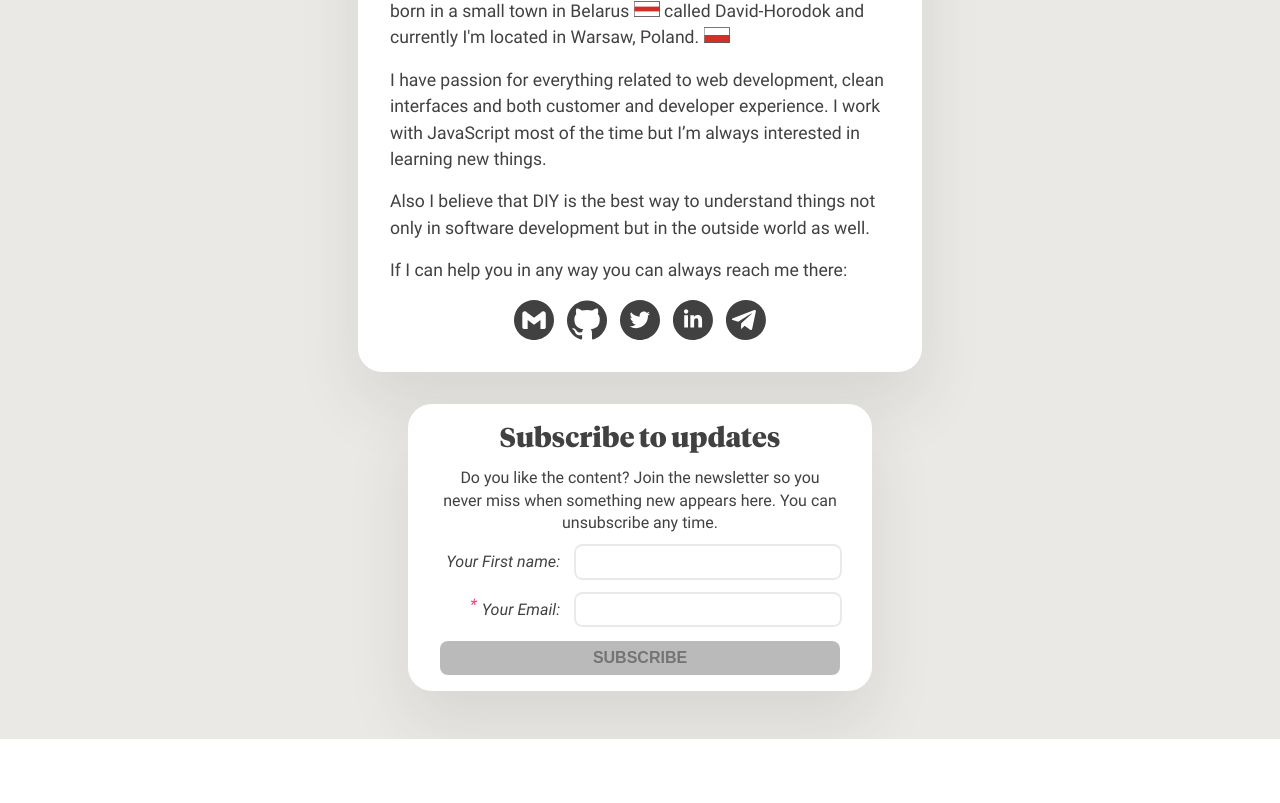
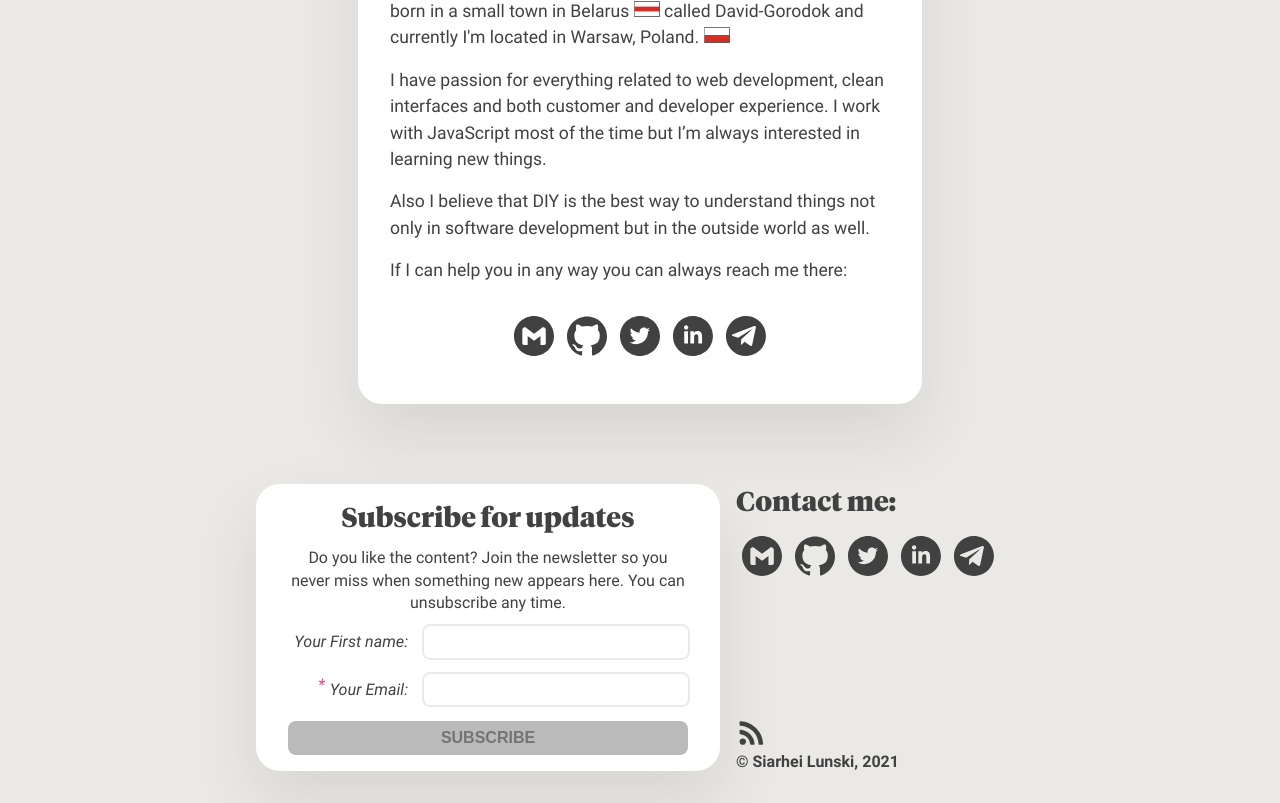
Before and after one commit to loonskai/loonskai.com, a Next.js app: page /about in a window 1280 px wide. Shown: the part 449-1252 px from the top of the page. Before the commit the page ends 1188 px from the top, so only its background shows below. Built offline with nearby package versions, Linux system fonts and the light colour scheme.

Commit message:
Add footer

```diff
--- /dev/null
+++ b/components/contact-links.tsx
@@ -0,0 +1,41 @@
+import { css, useTheme } from '@emotion/react';
+import { SocialLink } from '../components/styled/social-link';
+import GmailIcon from '../public/assets/icons/social/gmail.svg';
+import GithubIcon from '../public/assets/icons/social/github.svg';
+import TelegramIcon from '../public/assets/icons/social/telegram.svg';
+import TwitterIcon from '../public/assets/icons/social/twitter.svg';
+import LinkedinIcon from '../public/assets/icons/social/linkedin.svg';
+
+export const ContactLinks = (): JSX.Element => {
+  const theme = useTheme();
+  const iconCss = css`
+    width: 100%;
+    height: 100%;
+    fill: ${theme.text.primary};
+  `;
+
+  return (
+    <div
+      css={css`
+        display: flex;
+        margin: 1rem 0;
+      `}
+    >
+      <SocialLink tabIndex={0} href="mailto:loonskai@gmail.com" target='_blank' rel='noopener noreferrer'>
+        <GmailIcon css={iconCss} />
+      </SocialLink>
+      <SocialLink tabIndex={0} href="https://github.com/loonskai" target='_blank' rel='noopener noreferrer'>
+        <GithubIcon css={iconCss} />
+      </SocialLink>
+      <SocialLink tabIndex={0} href="https://twitter.com/loonskai" target='_blank' rel='noopener noreferrer'>
+        <TwitterIcon css={iconCss} />
+      </SocialLink>
+      <SocialLink tabIndex={0} href="https://www.linkedin.com/in/siarhei-lunski" target='_blank' rel='noopener noreferrer'>
+        <LinkedinIcon css={iconCss} />
+      </SocialLink>
+      <SocialLink tabIndex={0} href="https://t.me/loonskai" target='_blank' rel='noopener noreferrer'>
+        <TelegramIcon css={iconCss} />
+      </SocialLink>
+    </div>
+  );
+};
--- /dev/null
+++ b/components/footer.tsx
@@ -0,0 +1,80 @@
+import Link from 'next/link';
+import { css, useTheme } from '@emotion/react';
+import { SubscribeForm } from '../components/subscribe-form';
+import { ContactLinks } from '../components/contact-links';
+import { serif } from '../shared/fonts';
+import { svgIconHover } from '../shared/styles';
+import RssIcon from '../public/assets/icons/rss.svg';
+
+export const Footer = (): JSX.Element => {
+  const theme = useTheme();
+
+  return (
+    <footer
+      css={css`
+        margin-top: 2rem;
+        padding: 2rem 0;
+      `}
+    >
+      <section
+        css={css`
+          max-width: 800px;
+          width: 100%;
+          margin: 0 auto;
+          display: flex;
+          justify-content: space-between;
+        `}
+      >
+        <SubscribeForm />
+        <section
+          css={css`
+            flex: 1;
+            display: flex;
+            flex-direction: column;
+            justify-content: space-between;
+          `}
+        >
+          <div>
+            <h3
+              css={css`
+                ${serif}
+                font-size: 1.7rem;
+                line-height: 2.25rem;
+            `}
+            >Contact me:</h3>
+            <ContactLinks />
+          </div>
+          <div>
+            <Link href='/rss/feed.xml' passHref>
+              <a
+                target='_blank'
+                rel='noopener noreferrer'
+                css={css`
+                cursor: pointer;
+                text-decoration: none;
+                color: ${theme.text.primary};
+                ${svgIconHover}
+              `}
+              >
+                <RssIcon
+                  css={css`
+                    fill: ${theme.text.primary};
+                    width: 30px;
+                    height: 30px;
+                  `}
+                />
+              </a>
+            </Link>
+            <div
+              css={css`
+                align-self: flex-end;
+                font-weight: 600;
+              `}
+            >© Siarhei Lunski, 2021
+            </div>
+          </div>
+        </section>
+      </section>
+    </footer>
+  );
+};
--- a/components/layout.tsx
+++ b/components/layout.tsx
@@ -3,12 +3,16 @@ import styled from '@emotion/styled';
 import { css } from '@emotion/react';
 import { Meta } from './meta';
 import { Header } from './header';
+import { Footer } from './footer';
 import { ThemeToggler } from './ui/theme-toggler';
 import { sans } from '../shared/fonts';
 import { THEME } from '../shared/themes';
 
 const Wrapper = styled.div(({ theme }) => css`
   min-height: 100vh;
+  display: flex;
+  flex-direction: column;
+  justify-content: space-between;
   color: ${theme.text.primary};
   background: ${theme.background.primary};
   transition: all ease 0.3s;
@@ -29,6 +33,7 @@ export const Layout = ({ children, activeTheme, toggleTheme }: Props): JSX.Eleme
           <ThemeToggler activeTheme={activeTheme} toggleTheme={toggleTheme} />
         </Header>
         <main>{children}</main>
+        <Footer />
       </Wrapper>
     </>
   );
--- a/components/subscribe-form.tsx
+++ b/components/subscribe-form.tsx
@@ -8,7 +8,7 @@ import { PrimaryButton } from './ui/primary-button';
 
 const StyledSubscribeFormContainer = styled.div(({ theme }) => css`
   max-width: 400px;
-  margin: 2rem auto;
+  margin: 0 1rem;
   display: flex;
   flex-direction: column;
   background: ${theme.background.secondary};
@@ -112,7 +112,7 @@ export const SubscribeForm = (): JSX.Element => {
           line-height: 2.25rem;
           text-align: center;
         `}
-      >Subscribe to updates</h3>
+      >Subscribe for updates</h3>
       {success ? (
         <div
           css={css`
--- a/pages/about.tsx
+++ b/pages/about.tsx
@@ -2,22 +2,11 @@ import Head from 'next/head';
 import { css, useTheme } from '@emotion/react';
 import { Container } from '../components/container';
 import { Heading } from '../components/ui/heading';
-import { SubscribeForm } from '../components/subscribe-form';
 import { serif } from '../shared/fonts';
-import { SocialLink } from '../components/styled/social-link';
-import GmailIcon from '../public/assets/icons/social/gmail.svg';
-import GithubIcon from '../public/assets/icons/social/github.svg';
-import TelegramIcon from '../public/assets/icons/social/telegram.svg';
-import TwitterIcon from '../public/assets/icons/social/twitter.svg';
-import LinkedinIcon from '../public/assets/icons/social/linkedin.svg';
+import { ContactLinks } from '../components/contact-links';
 
 const AboutPage = (): JSX.Element => {
   const theme = useTheme();
-  const iconCss = css`
-    width: 100%;
-    height: 100%;
-    fill: ${theme.text.primary};
-  `;
 
   return (
     <>
@@ -64,33 +53,12 @@ const AboutPage = (): JSX.Element => {
             src="./assets/about/me.png"
             alt="This is me"
           />
-          <p>My name is <strong>Siarhei Lunski</strong> and I’m a software developer. I was born in a small town in Belarus <span className="flag my-flag"/> called David-Horodok and currently I'm located in Warsaw, Poland. <span className="flag current-flag"/></p>
+          <p>My name is <strong>Siarhei Lunski</strong> and I’m a software developer. I was born in a small town in Belarus <span className="flag my-flag"/> called David-Gorodok and currently I'm located in Warsaw, Poland. <span className="flag current-flag"/></p>
           <p>I have passion for everything related to web development, clean interfaces and both customer and developer experience. I work with JavaScript most of the time but I’m always interested in learning new things.</p>
           <p>Also I believe that DIY is the best way to understand things not only in software development but in the outside world as well.</p>
           <p>If I can help you in any way you can always reach me there:</p>
-          <div
-            css={css`
-              display: flex;
-            `}
-          >
-            <SocialLink tabIndex={0} href="mailto:loonskai@gmail.com" target='_blank' rel='noopener noreferrer'>
-              <GmailIcon css={iconCss} />
-            </SocialLink>
-            <SocialLink tabIndex={0} href="https://github.com/loonskai" target='_blank' rel='noopener noreferrer'>
-              <GithubIcon css={iconCss} />
-            </SocialLink>
-            <SocialLink tabIndex={0} href="https://twitter.com/loonskai" target='_blank' rel='noopener noreferrer'>
-              <TwitterIcon css={iconCss} />
-            </SocialLink>
-            <SocialLink tabIndex={0} href="https://www.linkedin.com/in/siarhei-lunski" target='_blank' rel='noopener noreferrer'>
-              <LinkedinIcon css={iconCss} />
-            </SocialLink>
-            <SocialLink tabIndex={0} href="https://t.me/loonskai" target='_blank' rel='noopener noreferrer'>
-              <TelegramIcon css={iconCss} />
-            </SocialLink>
-          </div>
+          <ContactLinks />
         </section>
-        <SubscribeForm />
       </Container>
     </>
   );
--- a/pages/blog/[slug].tsx
+++ b/pages/blog/[slug].tsx
@@ -3,7 +3,6 @@ import { GetStaticProps, GetStaticPaths } from 'next';
 import markdownToHtml from '../../lib/markdownToHtml';
 import { getAllBlogPosts, getPostBySlug } from '../../lib/api';
 import { Post } from '../../components/post';
-import { SubscribeForm } from '../../components/subscribe-form';
 import { codeStyles } from '../../shared/styles';
 
 const PostPage = (props): JSX.Element => {
@@ -13,7 +12,6 @@ const PostPage = (props): JSX.Element => {
     <>
       {codeStyles}
       {router.isFallback ? <div>Loading...</div> : <Post {...props} />}
-      <SubscribeForm />
     </>
   );
 };
--- a/pages/blog/index.tsx
+++ b/pages/blog/index.tsx
@@ -5,7 +5,6 @@ import { Container } from '../../components/container';
 import { PostPreview } from '../../components/post-preview';
 import { IPost } from '../../components/post';
 import { Heading } from '../../components/ui/heading';
-import { SubscribeForm } from '../../components/subscribe-form';
 
 type Props = {
   allPosts: IPost[];
@@ -22,7 +21,6 @@ const BlogPage = ({ allPosts }: Props): JSX.Element => {
         <div>
           {allPosts.map(post => <PostPreview key={post.slug} post={post} />)}
         </div>
-        <SubscribeForm />
       </Container>
     </>
   );
--- a/shared/styles.tsx
+++ b/shared/styles.tsx
@@ -75,7 +75,7 @@ export const globalStyles = (
       }
 
       main {
-        box-sizing: border-box;
+        flex: 1;
         padding: 1rem;
       }
 
```
Also changed, not shown: public/assets/icons/rss.svg (added).
